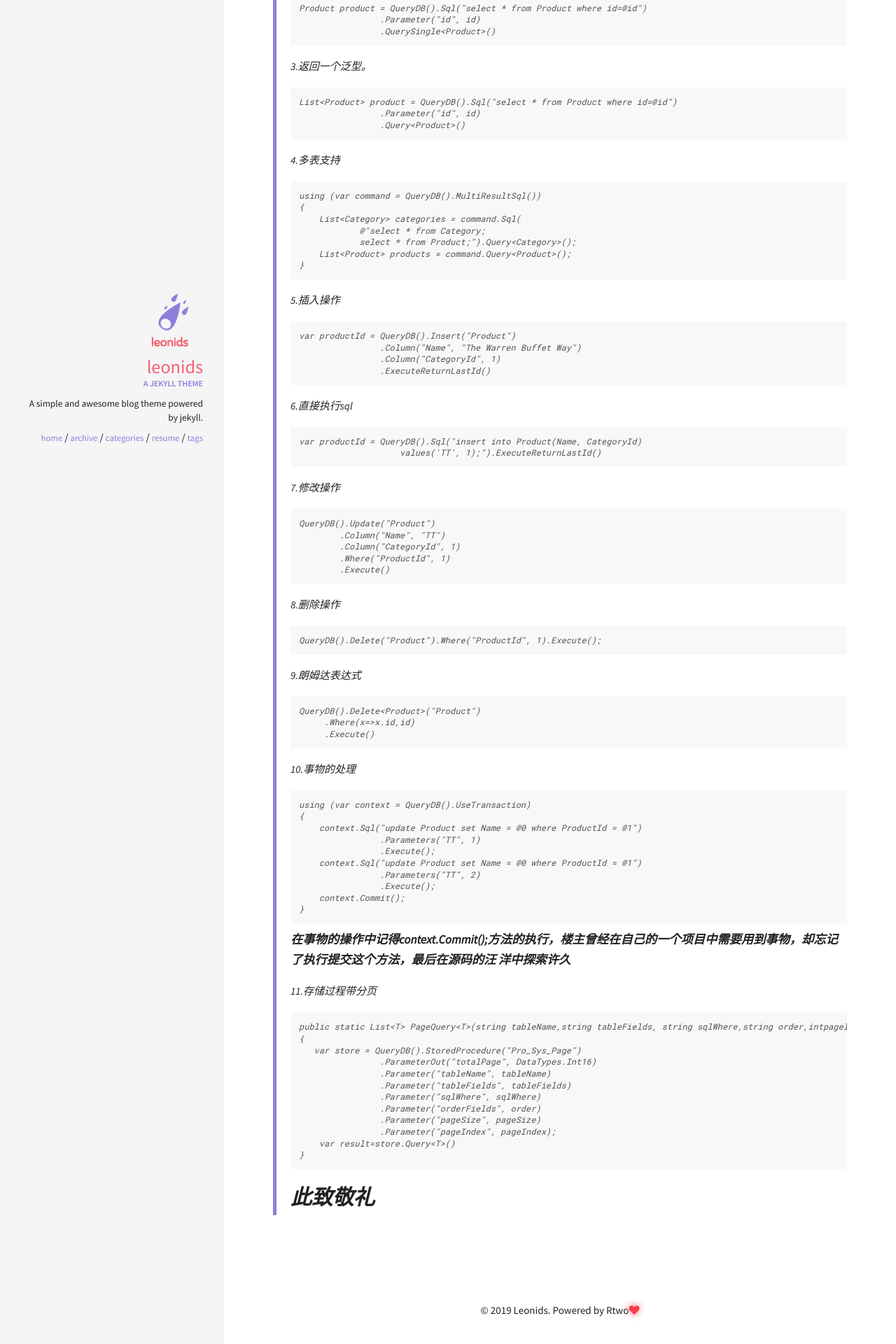
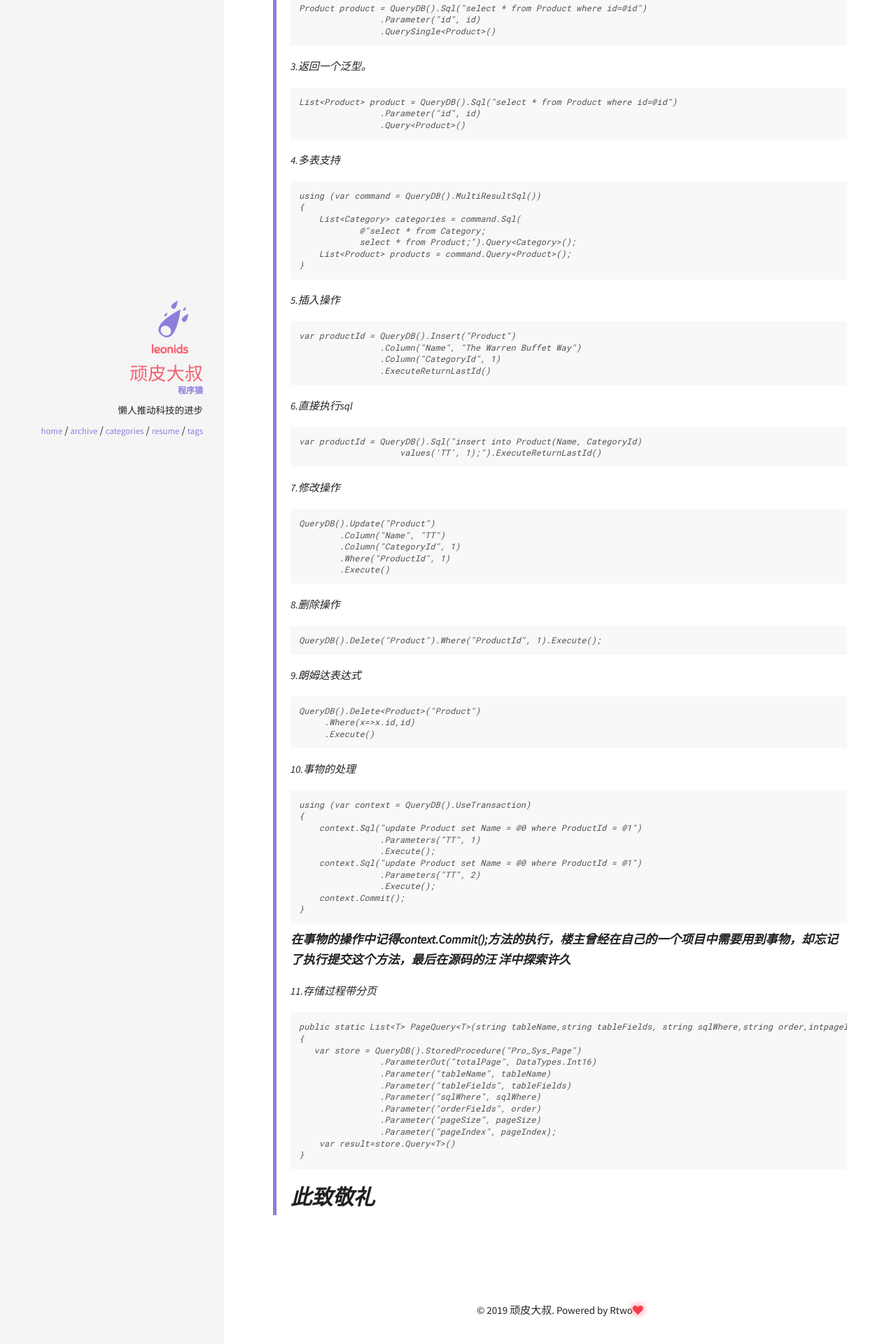
Before and after one commit to diystring/Document, a Jekyll site: the page built from index.html, in a window 1280 px wide. Shown: the part 801-2721 px from the top of the page at 70% size. Built offline with Jekyll 4.4.1, drawn with Linux system fonts in a browser that asks for light colours.

Commit message:
修改TITLE

```diff
--- a/_config.yml
+++ b/_config.yml
@@ -3,11 +3,11 @@
 # Site wide configuration
 ####################################
 #
-title: Leonids
+title: Rtwo
 email:
-description: A simple and awesome blog theme powered by jekyll.
+description: 懒人推动科技的进步
 url: # the base hostname & protocol for your site
-keywords: ["blog", "jekyll"]
+keywords: ["diystring", "rtwo"]
 
 #
 ###################################
@@ -33,10 +33,10 @@ kramdown:
 ####################################
 #
 owner:
-  name: Leonids
+  name: 顽皮大叔
   avatar: leonids-logo.png
-  job: "A jekyll theme"
-  bio: "A simple and awesome blog theme powered by jekyll."
+  job: "程序猿"
+  bio: "懒人推动科技的进步"
   email:
   disqus-shortname:
   twitter: #username
```
